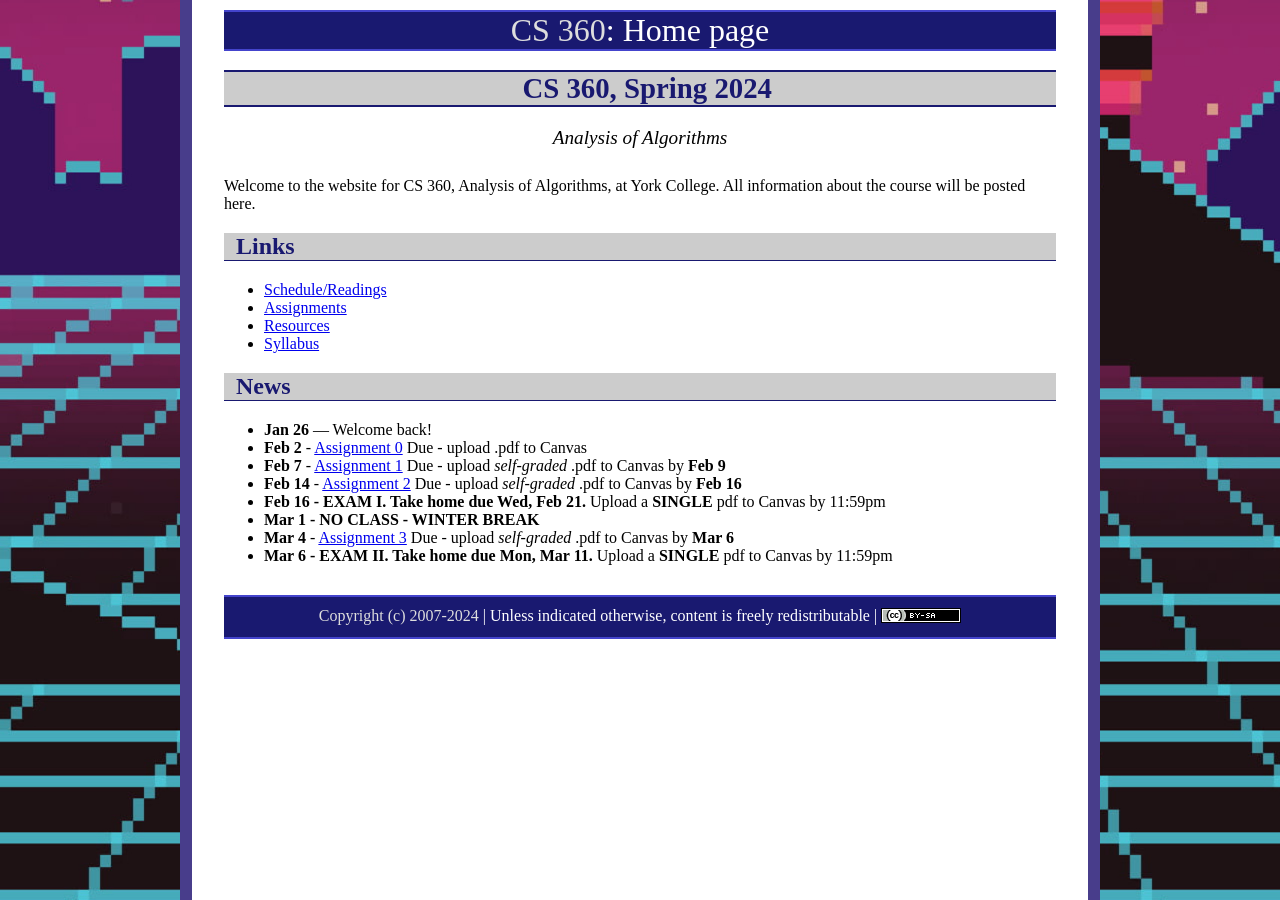
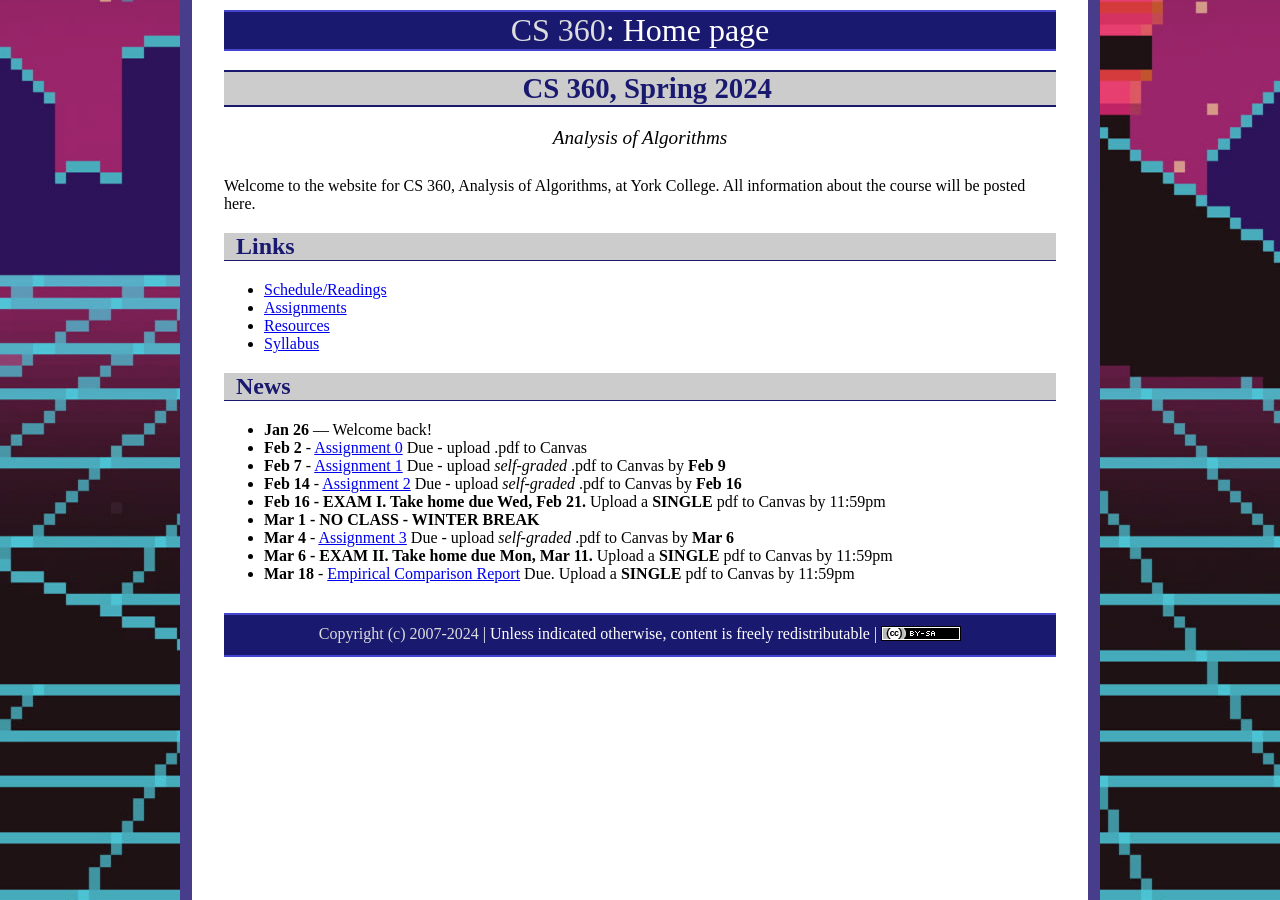
Before and after one commit to ycpcs/cs360-spring2024, a Jekyll site: the page built from index.md, in a window 1280 px wide. Built offline with Jekyll 4.4.1, drawn with Linux system fonts in a browser that asks for light colours.

Commit message:
update index
update index

```diff
--- a/index.md
+++ b/index.md
@@ -25,6 +25,7 @@ Welcome to the website for CS 360, Analysis of Algorithms, at York College.  All
 * **Mar 1 - NO CLASS - WINTER BREAK**
 * **Mar 4** - [Assignment 3](assign/assign03.html) Due - upload *self-graded* .pdf to Canvas by **Mar 6**
 * **Mar 6 - EXAM II. Take home due Mon, Mar 11.** Upload a **SINGLE** pdf to Canvas by 11:59pm
+* **Mar 18** - [Empirical Comparison Report](assign/emp_comp.html) Due. Upload a **SINGLE** pdf to Canvas by 11:59pm
 
 <!--
 * **Feb 6** - [Assignment 1](assign/assign01.html) Due
```
